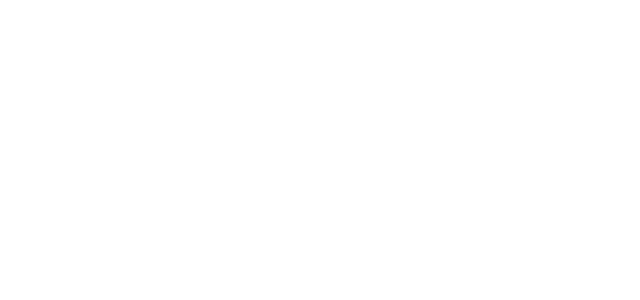
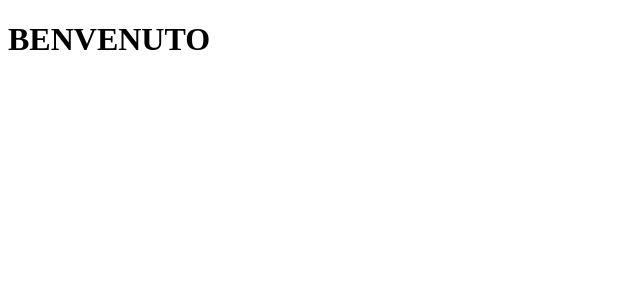
Before and after one commit to ernestocostanzo51/webapp-react, a React (Vite) app: page / in a window 1280 px wide. Shown: the top 300 px of the page, without its empty margins (0-640 px from the left). Built offline with nearby package versions, Linux system fonts and the light colour scheme.

Commit message:
MILESTONE 0

```diff
--- a/src/App.jsx
+++ b/src/App.jsx
@@ -5,7 +5,7 @@
 
   return (
     <>
-
+     <h1> BENVENUTO</h1>
     </>
   )
 }
```
Also changed, not shown: 1 other file (tests, documents, lock files or other folders).
